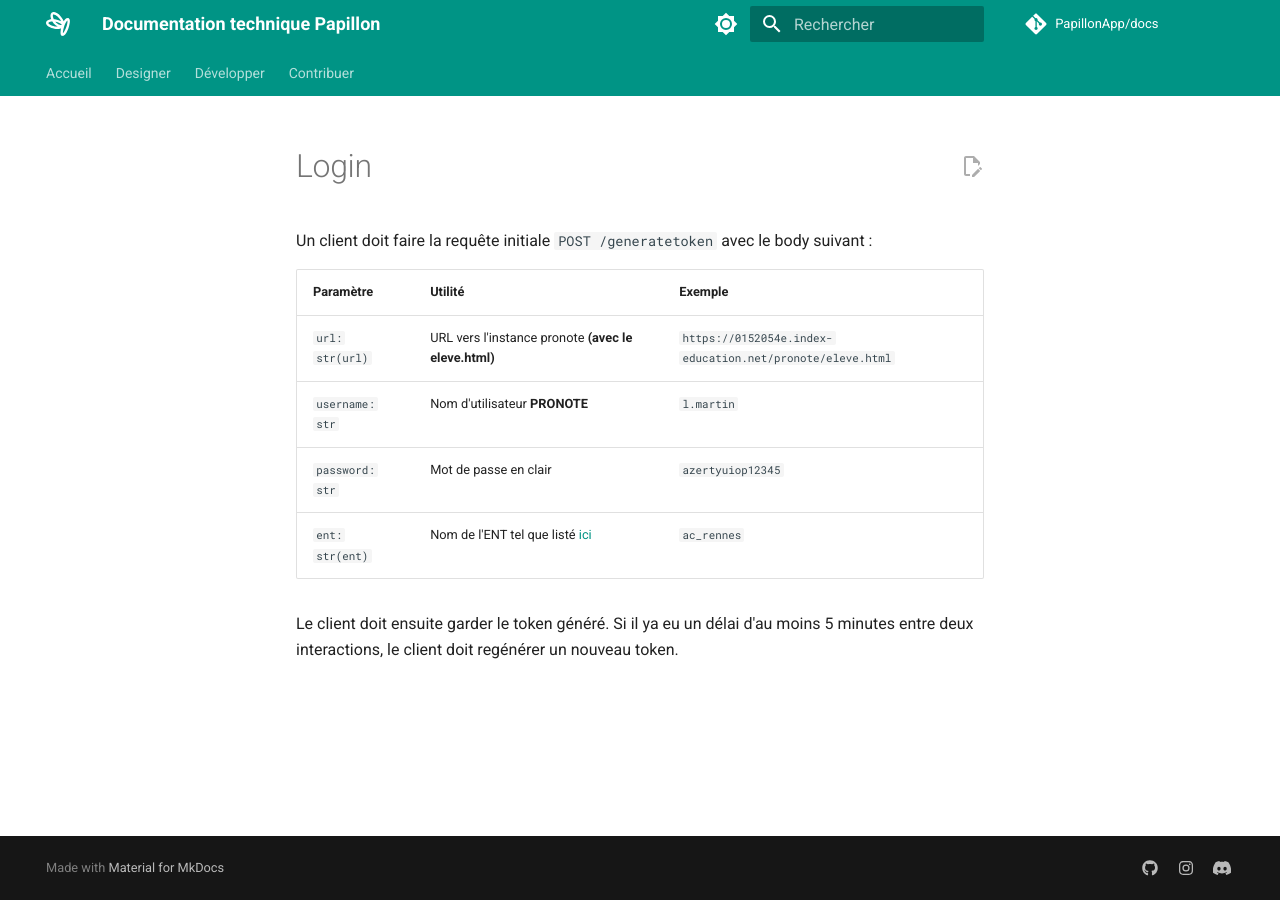
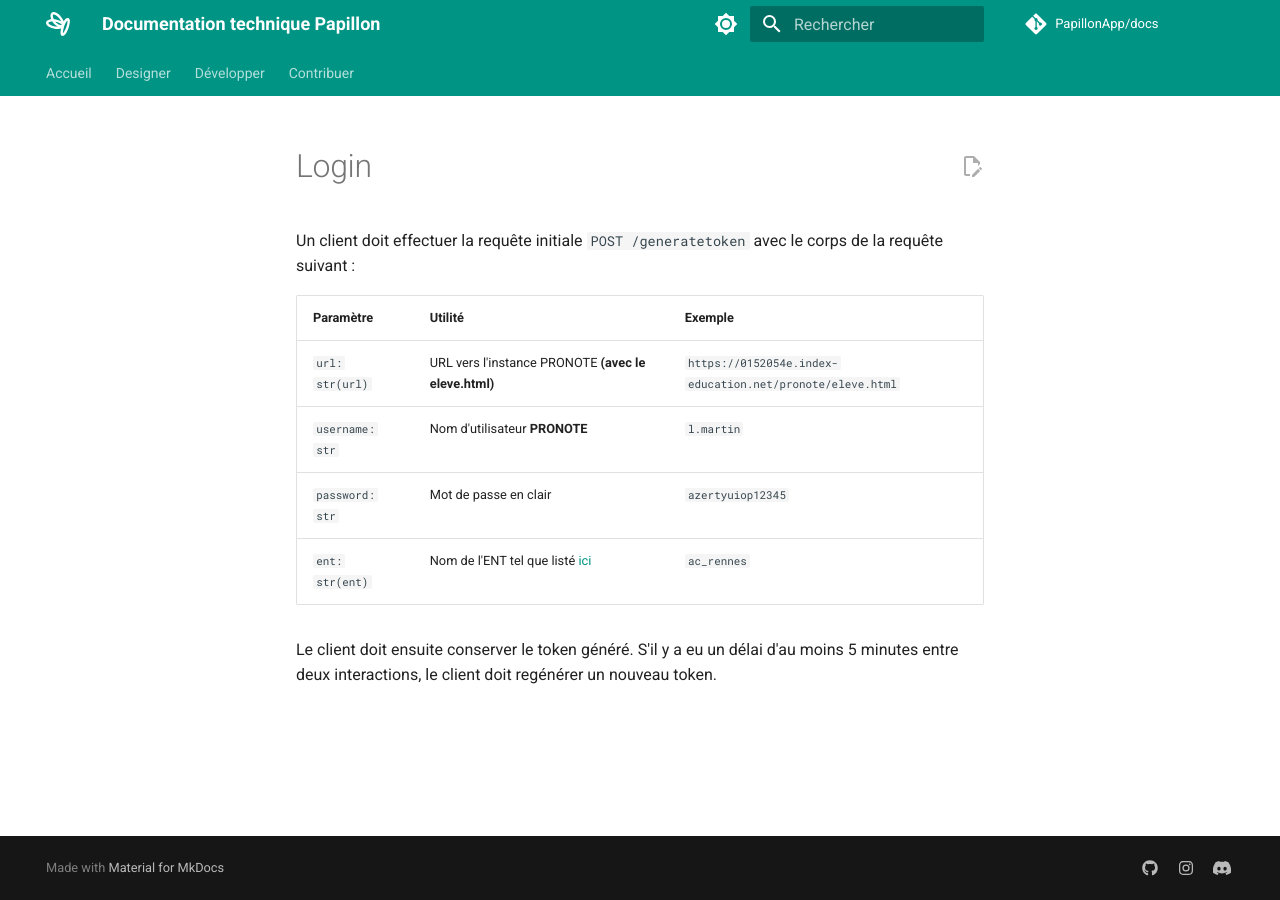
Before and after one commit to PapillonApp/docs, an MkDocs documentation site: the page built from docs/development/pronote-api/login.md, in a window 1280 px wide. Built offline with MkDocs 1.6.1 and Material for MkDocs 9.7.7, drawn with Linux system fonts in a browser that asks for light colours; comment, search, counter and statistics services are not loaded.

Commit message:
Update login.md

```diff
--- a/docs/development/pronote-api/login.md
+++ b/docs/development/pronote-api/login.md
@@ -1,10 +1,10 @@
-Un client doit faire la requête initiale `POST /generatetoken` avec le body suivant :
+Un client doit effectuer la requête initiale `POST /generatetoken` avec le corps de la requête suivant :
 
 | Paramètre | Utilité | Exemple |
 |--|--|--|
-| `url: str(url)` | URL vers l'instance pronote **(avec le eleve.html)** | `https://0152054e.index-education.net/pronote/eleve.html` |
+| `url: str(url)` | URL vers l'instance PRONOTE **(avec le eleve.html)** | `https://0152054e.index-education.net/pronote/eleve.html` |
 | `username: str` | Nom d'utilisateur **PRONOTE** | `l.martin` |
 | `password: str` | Mot de passe en clair | `azertyuiop12345` |
 | `ent: str(ent)` | Nom de l'ENT tel que listé [ici](https://github.com/bain3/pronotepy/blob/master/pronotepy/ent/ent.py) | `ac_rennes` |
 
-Le client doit ensuite garder le token généré. Si il ya eu un délai d'au moins 5 minutes entre deux interactions, le client doit regénérer un nouveau token.
+Le client doit ensuite conserver le token généré. S'il y a eu un délai d'au moins 5 minutes entre deux interactions, le client doit regénérer un nouveau token.
```
